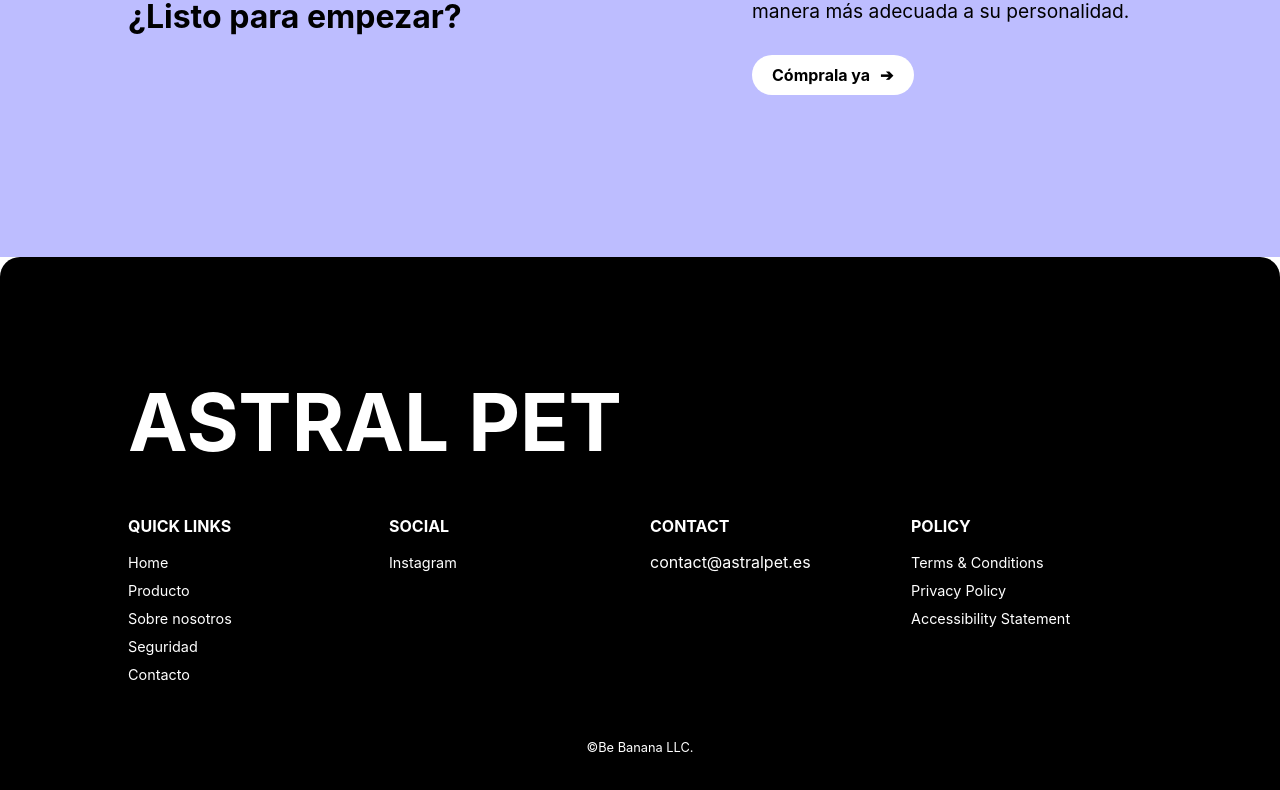
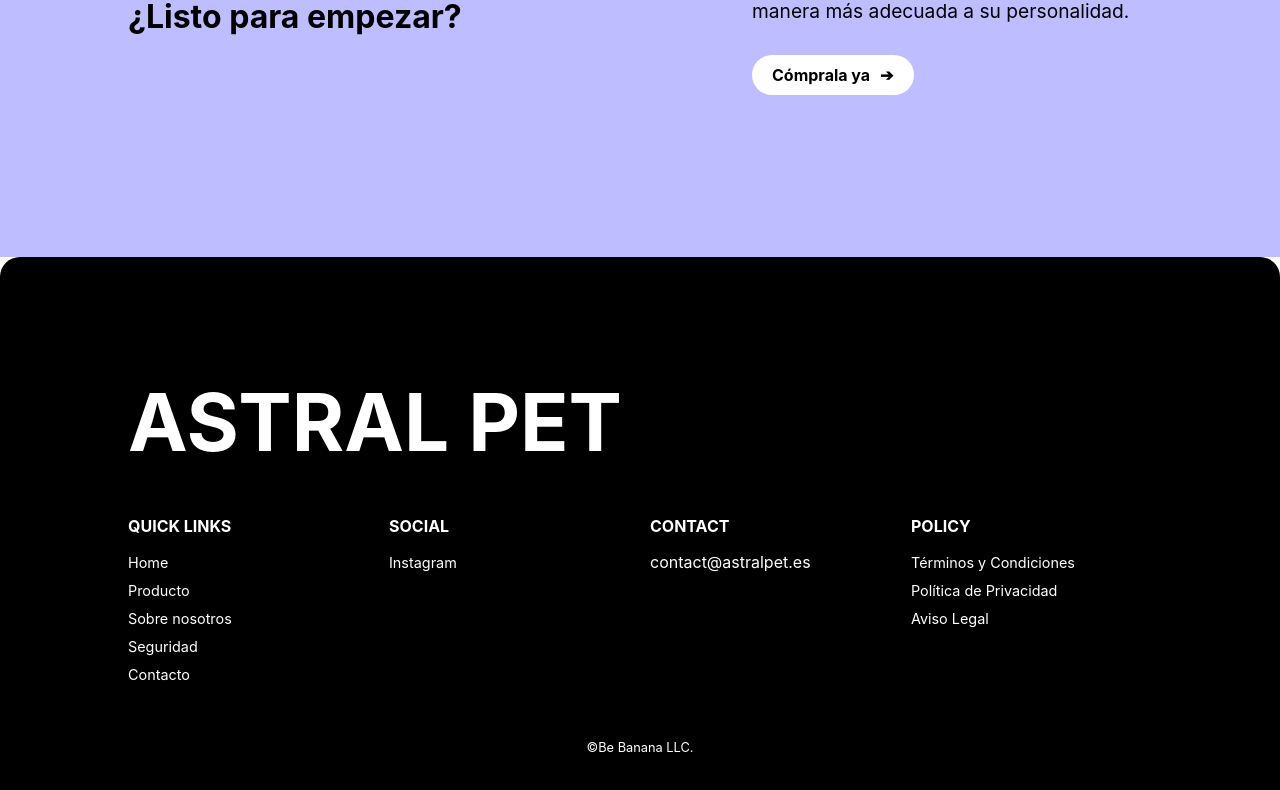
Before and after one commit to Inflanubes/AstralPet, a React (Vite) app: page /#hero in a window 1280 px wide. Shown: the part 5350-6140 px from the top of the page. Built offline with nearby package versions, Linux system fonts and the light colour scheme.

Commit message:
Añadidos links footer a términos y condiciones

```diff
--- a/src/components/FooterComponent.jsx
+++ b/src/components/FooterComponent.jsx
@@ -31,9 +31,9 @@ const FooterComponent = () => {
           <div className="footer-column">
             <h3>POLICY</h3>
             <ul>
-              <li><a href="#">Terms & Conditions</a></li>
-              <li><a href="#">Privacy Policy</a></li>
-              <li><a href="#">Accessibility Statement</a></li>
+              <li><a href="/Terms">Términos y Condiciones</a></li>
+              <li><a href="/Privacy">Política de Privacidad</a></li>
+              <li><a href="/Legal">Aviso Legal</a></li>
             </ul>
           </div>
         </div>
```
Also changed, not shown: 1 other file (tests, documents, lock files or other folders).
